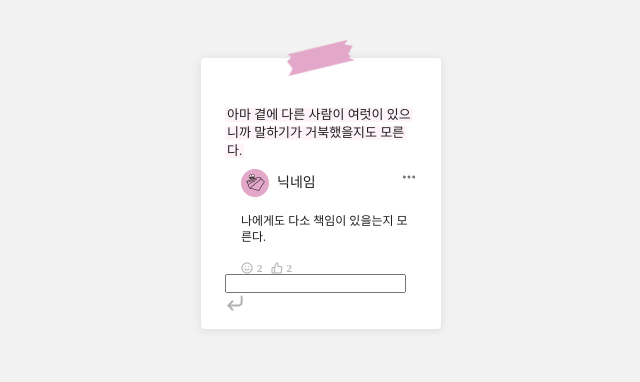
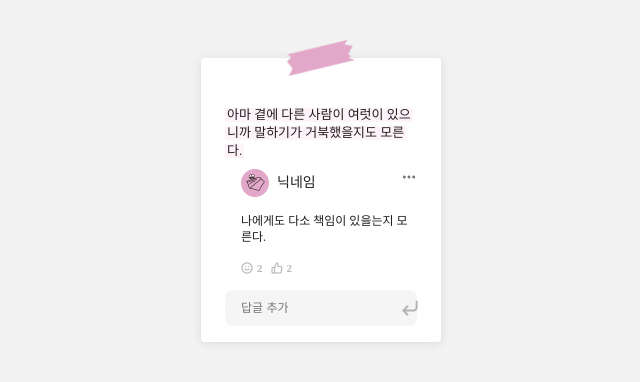
Before and after one commit to E-booki-Project/Ebooki_FE, a React (Vite) app: page /reader/1 in a window 1280 px wide. Shown: the top 382 px of the page, without its empty margins (319-959 px from the left). Built offline with nearby package versions, Linux system fonts and the light colour scheme.

Commit message:
feat: 사이드 댓글 컴포넌트 구현

```diff
--- a/src/components/SideComment.jsx
+++ b/src/components/SideComment.jsx
@@ -1,4 +1,4 @@
-import React from "react";
+import React, { useState } from "react";
 import * as SC from "../styles/components/SideCommentStyle";
 
 import tape_pink from "../assets/images/tape_pink.png";
@@ -19,6 +19,8 @@ import thumbsup_coral from "../assets/images/thumbsup_coral.png";
 import enter from "../assets/images/enter.png";
 
 function SideComment() {
+    const [smileActive, setSmileActive] = useState(false);
+    const [thumbActive, setThumbActive] = useState(false);
     return (
         <SC.SideComment>
             <SC.Tape src={tape_pink} />
@@ -41,19 +43,33 @@ function SideComment() {
                         나에게도 다소 책임이 있을는지 모른다.
                     </SC.CommentText>
                     <SC.CommentReaction>
-                        <SC.ReactionWrapper>
-                            <SC.ReactionIcon src={smile_grey} />
-                            <SC.ReactionCount>2</SC.ReactionCount>
+                        <SC.ReactionWrapper
+                            onClick={() => setSmileActive((prev) => !prev)}
+                        >
+                            <SC.ReactionIcon
+                                src={smileActive ? smile_coral : smile_grey}
+                            />
+                            <SC.ReactionCount $active={smileActive}>
+                                2
+                            </SC.ReactionCount>
                         </SC.ReactionWrapper>
-                        <SC.ReactionWrapper>
-                            <SC.ReactionIcon src={thumbsup_grey} />
-                            <SC.ReactionCount>2</SC.ReactionCount>
+                        <SC.ReactionWrapper
+                            onClick={() => setThumbActive((prev) => !prev)}
+                        >
+                            <SC.ReactionIcon
+                                src={
+                                    thumbActive ? thumbsup_coral : thumbsup_grey
+                                }
+                            />
+                            <SC.ReactionCount $active={thumbActive}>
+                                2
+                            </SC.ReactionCount>
                         </SC.ReactionWrapper>
                     </SC.CommentReaction>
                 </SC.CommentContainer>
             </SC.Content>
             <SC.InputWrapper>
-                <SC.Input />
+                <SC.Input placeholder="답글 추가" />
                 <SC.EnterIcon src={enter} />
             </SC.InputWrapper>
         </SC.SideComment>
--- a/src/styles/components/SideCommentStyle.js
+++ b/src/styles/components/SideCommentStyle.js
@@ -97,6 +97,7 @@ export const CommentReaction = styled.div`
     flex-direction: row;
     gap: 8px;
     align-items: center;
+    margin-bottom: 8px;
 `;
 
 export const ReactionWrapper = styled.div`
@@ -113,18 +114,35 @@ export const ReactionIcon = styled.img`
 `;
 
 export const ReactionCount = styled.div`
-    color: ${colors.grayDark};
-    opacity: 50%;
+    color: ${({ $active }) => ($active ? colors.coral : colors.grayDark)};
+
+    opacity: ${({ $active }) => ($active ? "100%" : "50%")};
     ${typography.bodyBaseSingle};
     font-size: 11px;
     font-weight: 600;
 `;
 
-export const InputWrapper = styled.div``;
+export const InputWrapper = styled.div`
+    display: flex;
+    flex-direction: row;
+    align-items: center;
+    background-color: ${colors.grayLighter};
+    border-radius: 8px;
+    height: 36px;
+    padding: 12px 16px;
+    margin-top: 8px;
+`;
 
-export const Input = styled.input``;
+export const Input = styled.input`
+    border: none;
+    background-color: transparent;
+    color: ${colors.grayDark};
+    ${typography.bodyBaseSingle}
+    font-size: 12px;
+`;
 
 export const EnterIcon = styled.img`
     width: 20px;
     height: 20px;
+    margin-left: 4px;
 `;
```
